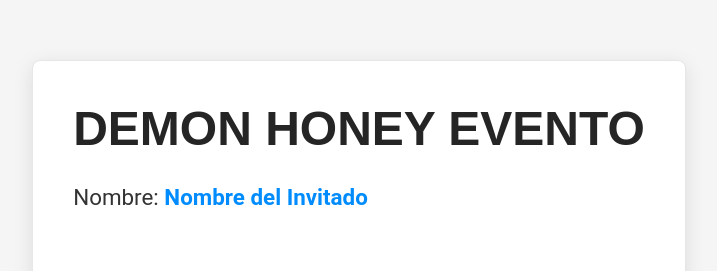
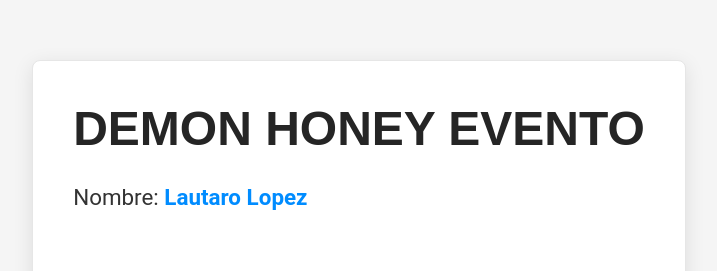
Before and after one commit to kenzoquento/QR-Demon-Honey-LL.github.io, a plain HTML site: page index.html in a window 1280 px wide. Shown: the part 134-405 px from the top of the page, without its empty margins (281-998 px from the left). Drawn offline with Linux system fonts and the light colour scheme.

Commit message:
Update index.html

```diff
--- a/index.html
+++ b/index.html
@@ -101,7 +101,7 @@
 		<h1>Demon Honey Evento</h1>
 		<p>
 			<!-- Reemplaza la URL del archivo de Google Sheets con la URL real de tu archivo -->
-			Nombre: <strong><a href="https://docs.google.com/spreadsheets/d/1RM4vAkt48pV_iFcX-iiXbKVzwCXwkZnnAU88FZRr3N8/edit?usp=sharing">Nombre del Invitado</a></strong>
+			Nombre: <strong><a href="https://docs.google.com/spreadsheets/d/1RM4vAkt48pV_iFcX-iiXbKVzwCXwkZnnAU88FZRr3N8/edit?usp=sharing">Lautaro Lopez</a></strong>
 		</p>
 		<div class="aprobado">Aprobado</div>
 		<div class="location">Palermo, Buenos Aires</div>
```
